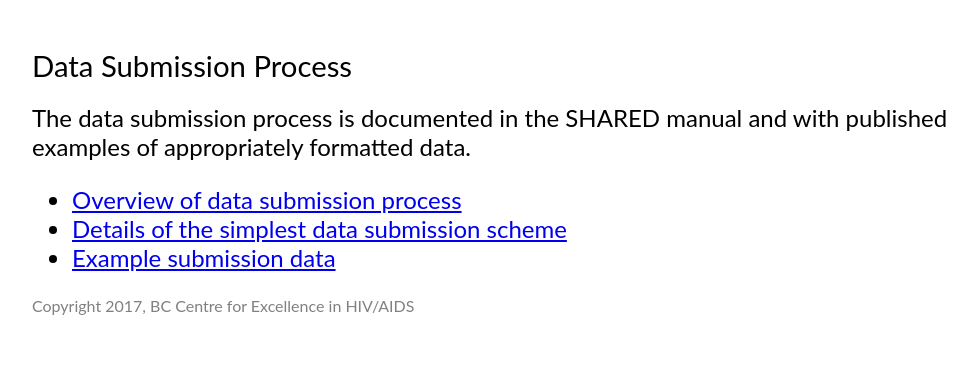
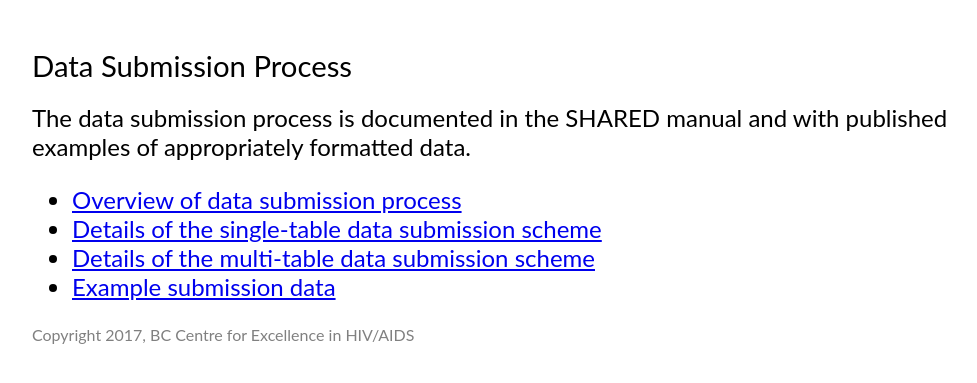
Before and after one commit to cfe-lab/shared-server, a Django app: page /data_submission/ in a window 1280 px wide. Shown: the part 99-482 px from the top of the page, without its empty margins (128-1105 px from the left). Run offline with Django 3.2, Linux system fonts and the light colour scheme.

Commit message:
Add multi-table scheme to data submission summary

```diff
--- a/templates/data_submission.html
+++ b/templates/data_submission.html
@@ -11,9 +11,13 @@ published examples of appropriately formatted data.
     <li><a href="{{MANUAL_URL}}/submission/">Overview of data submission process</a></li>
     <li>
         <a href="{{MANUAL_URL}}/submission/flat_scheme.html">
-            Details of the simplest data submission scheme
+            Details of the single-table data submission scheme
         </a>
     </li>
+    <li>
+      <a href="{{MANUAL_URL}}/submission/multi_table_scheme.html">
+        Details of the multi-table data submission scheme
+      </a>
     <li>
         <a href="{{SUBMISSION_EXAMPLE_PAGE}}">Example submission data</a>
     </li>
```
